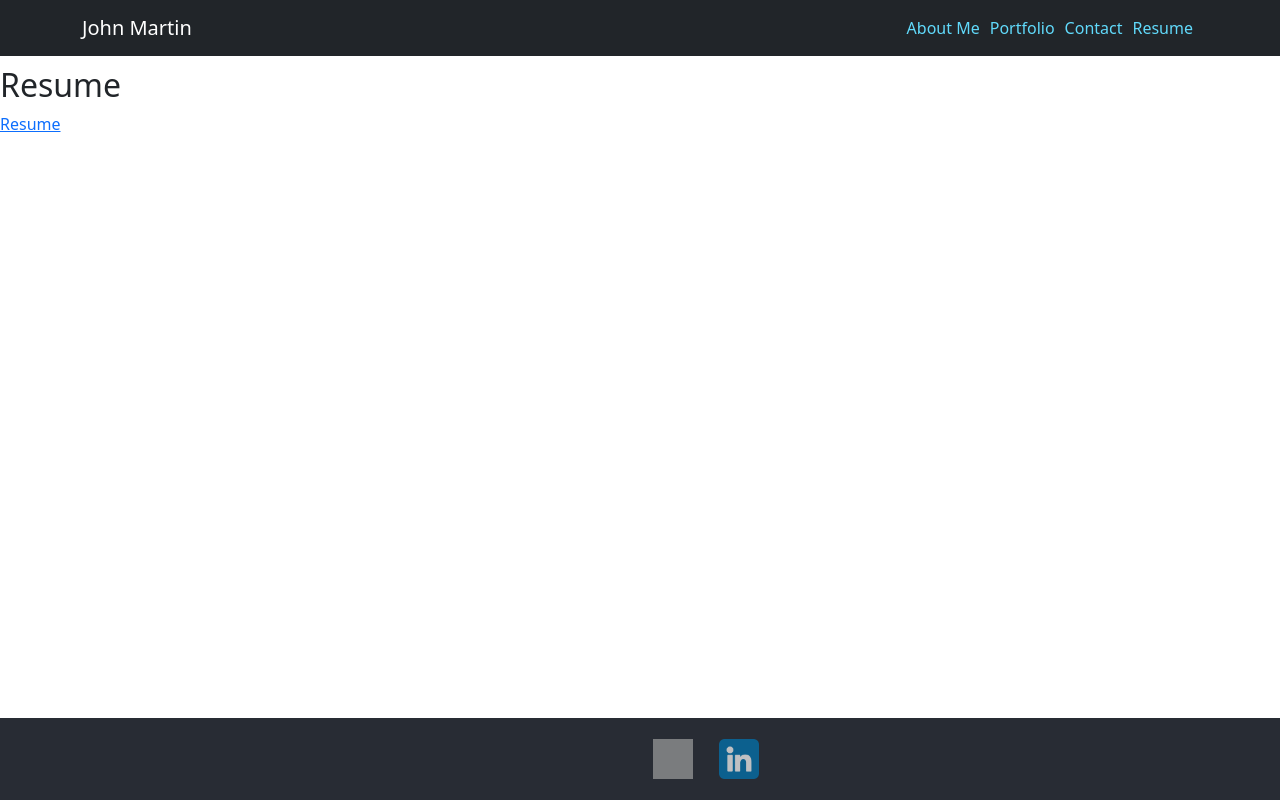
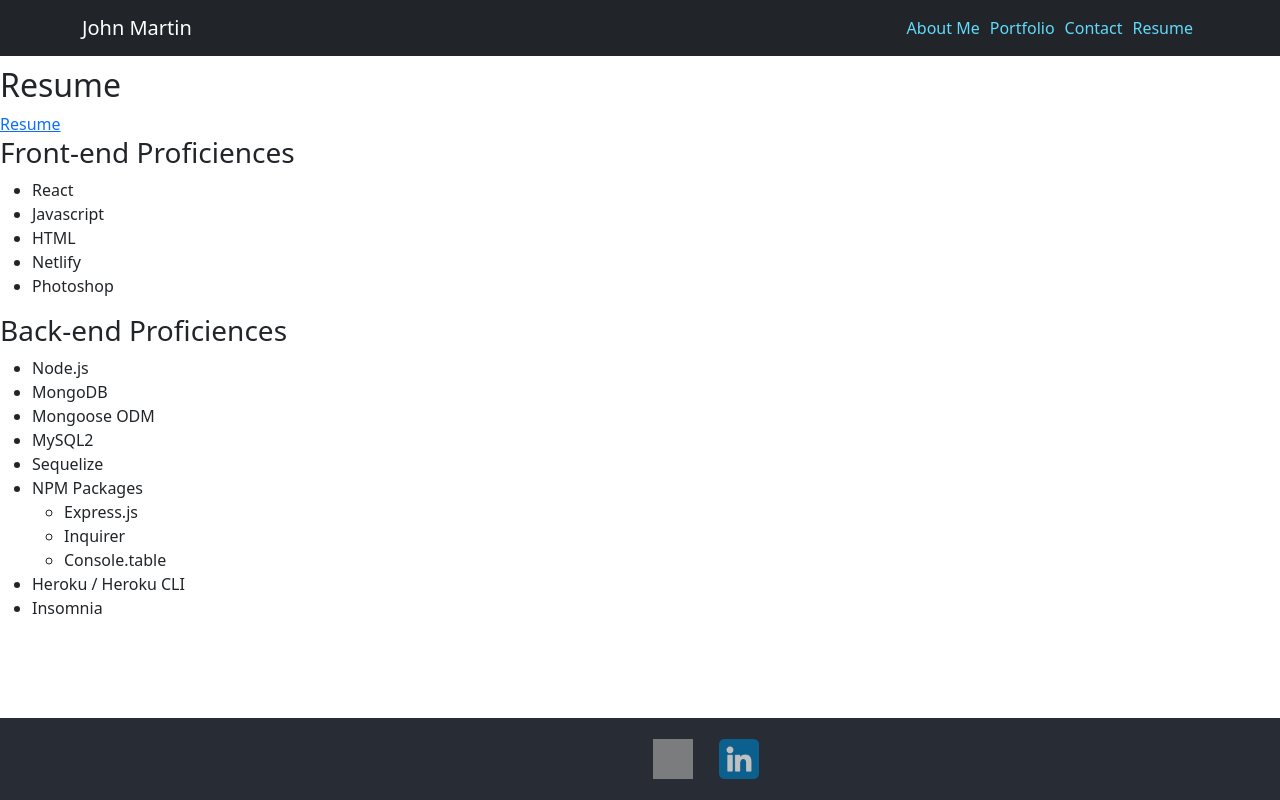
Before and after one commit to gemsjohn/tawny-port, a React (Create React App) app: page /resume in a window 1280 px wide. Built offline with nearby package versions, Linux system fonts and the light colour scheme; grey boxes are pictures that could not be loaded.

Commit message:
updated the resume page to include fron-end and back-end proficiencies

```diff
--- a/src/routes/resume.jsx
+++ b/src/routes/resume.jsx
@@ -18,6 +18,30 @@
       <div className="App">
         <h2>Resume</h2>
         <DownloadLink src={resume}>Resume</DownloadLink>
+        <h3>Front-end Proficiences</h3>
+        <ul>
+          <li>React</li>
+          <li>Javascript</li>
+          <li>HTML</li>
+          <li>Netlify</li>
+          <li>Photoshop</li>
+        </ul>
+        <h3>Back-end Proficiences</h3>
+        <ul>
+          <li>Node.js</li>
+          <li>MongoDB</li>
+          <li>Mongoose ODM</li>
+          <li>MySQL2</li>
+          <li>Sequelize</li>
+          <li>NPM Packages</li>
+          <ul>
+            <li>Express.js</li>
+            <li>Inquirer</li>
+            <li>Console.table</li>
+          </ul>
+          <li>Heroku / Heroku CLI</li>
+          <li>Insomnia</li>
+        </ul>
       </div>
       <Footer />
       </>
```
